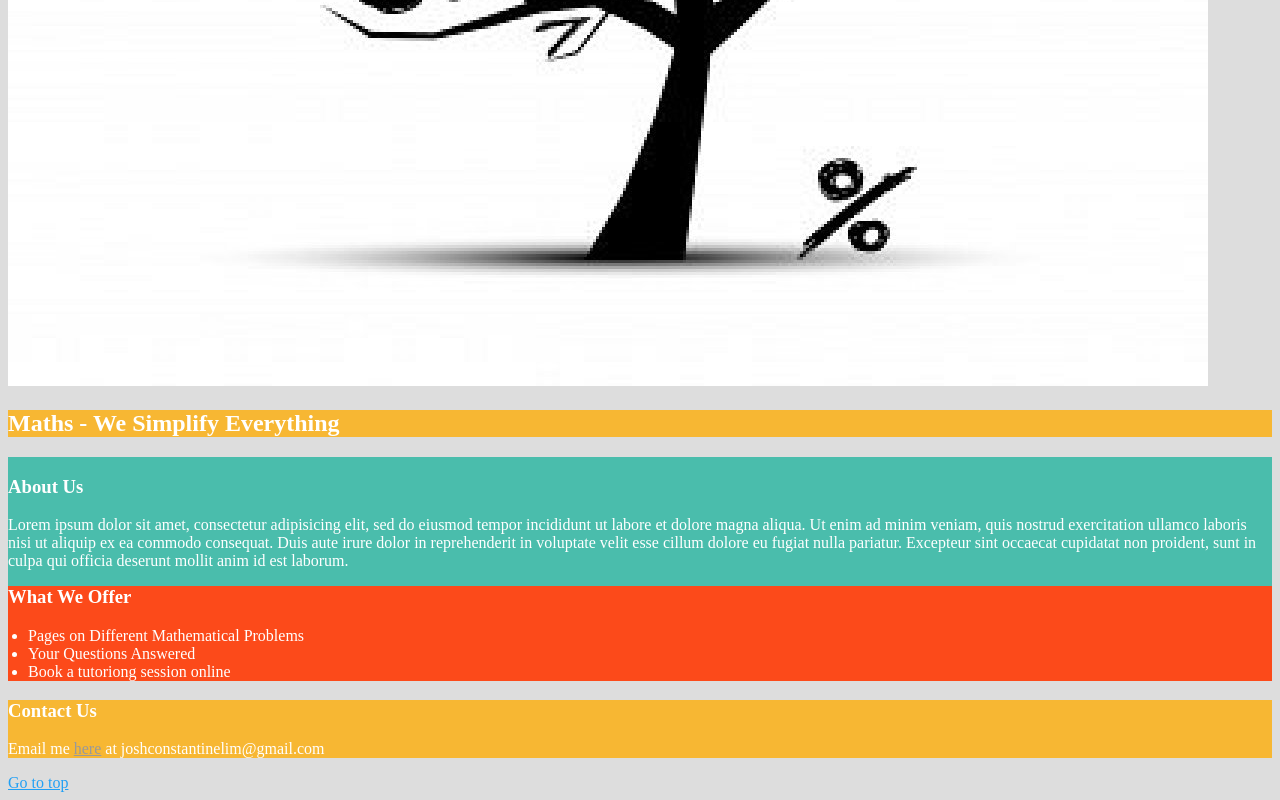
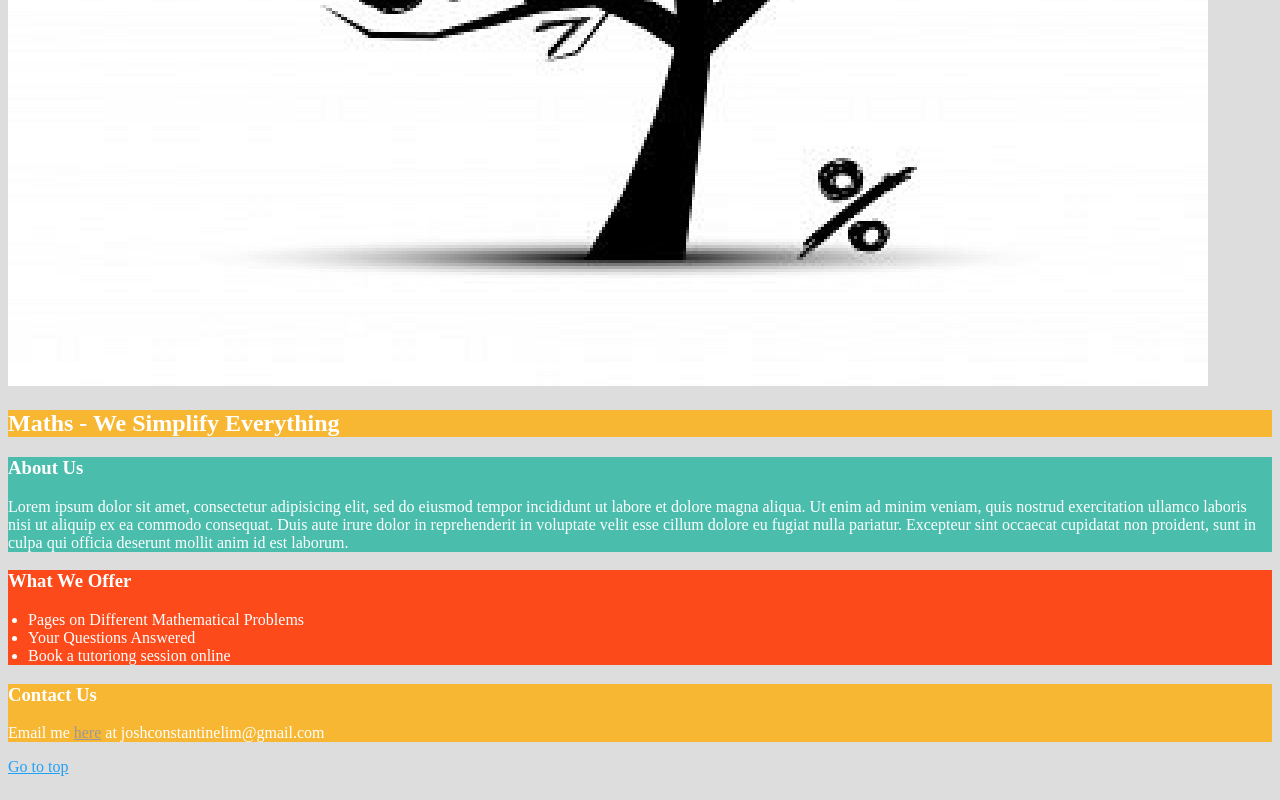
Before and after one commit to JoshCLim/ga-htmlcss-circuit, a plain HTML site: page unit_3/index.html in a window 1280 px wide. Shown: the part 877-1677 px from the top of the page. Drawn offline with Linux system fonts and the light colour scheme.

Commit message:
Float Change

```diff
--- a/unit_3/css/style.css
+++ b/unit_3/css/style.css
@@ -54,10 +54,6 @@
 	background-color: #FC4A1A;
 }
 
-#aboutus{
-	float: right;
-}
-
 #navbar{
 	float:right;
 }
```
